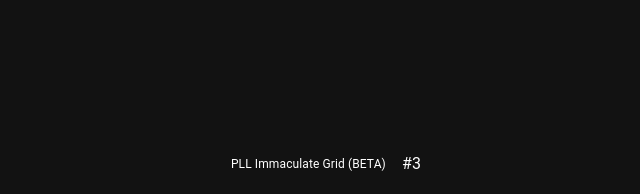
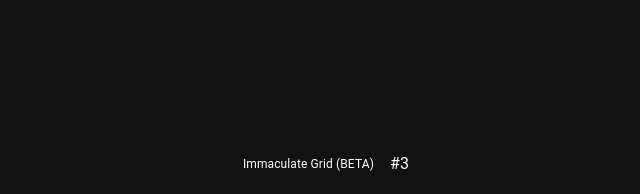
Before and after one commit to patmckeever/Immaculate-Grid, a React (Create React App) app: page / in a window 1280 px wide. Shown: the top 194 px of the page, without its empty margins (322-962 px from the left). Built offline with nearby package versions, Linux system fonts and the light colour scheme.

Commit message:
Update App.js

```diff
--- a/src/App.js
+++ b/src/App.js
@@ -793,7 +793,7 @@ function App() {
             </Box>*/}
 
             <Box sx={{ display: 'flex', alignItems: 'center', gap: 2, marginBottom: .5, marginLeft: 2, marginTop: '50px' }}>
-              <Typography fontSize='12px'>PLL Immaculate Grid (BETA)</Typography>
+              <Typography fontSize='12px'> Immaculate Grid (BETA)</Typography>
               <Typography variant="contained">
                 #{gridCount}
               </Typography>
```
